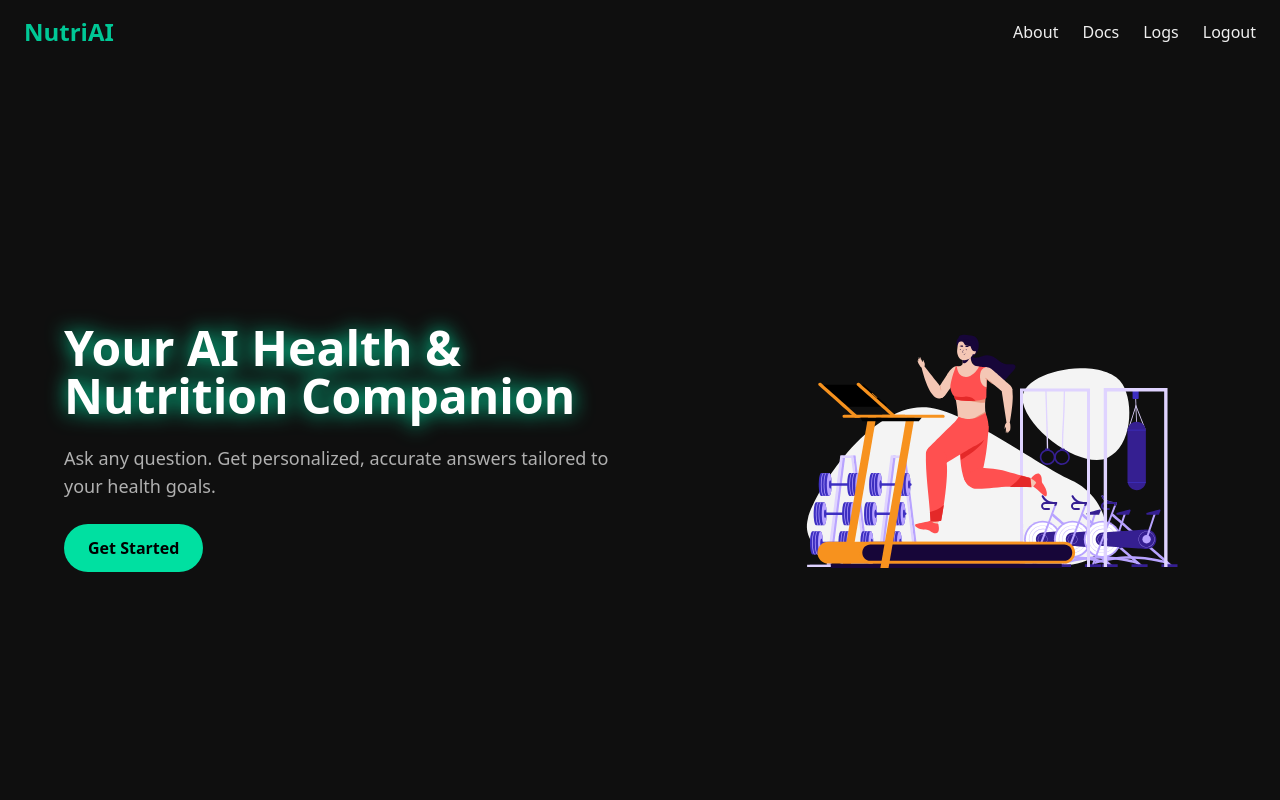
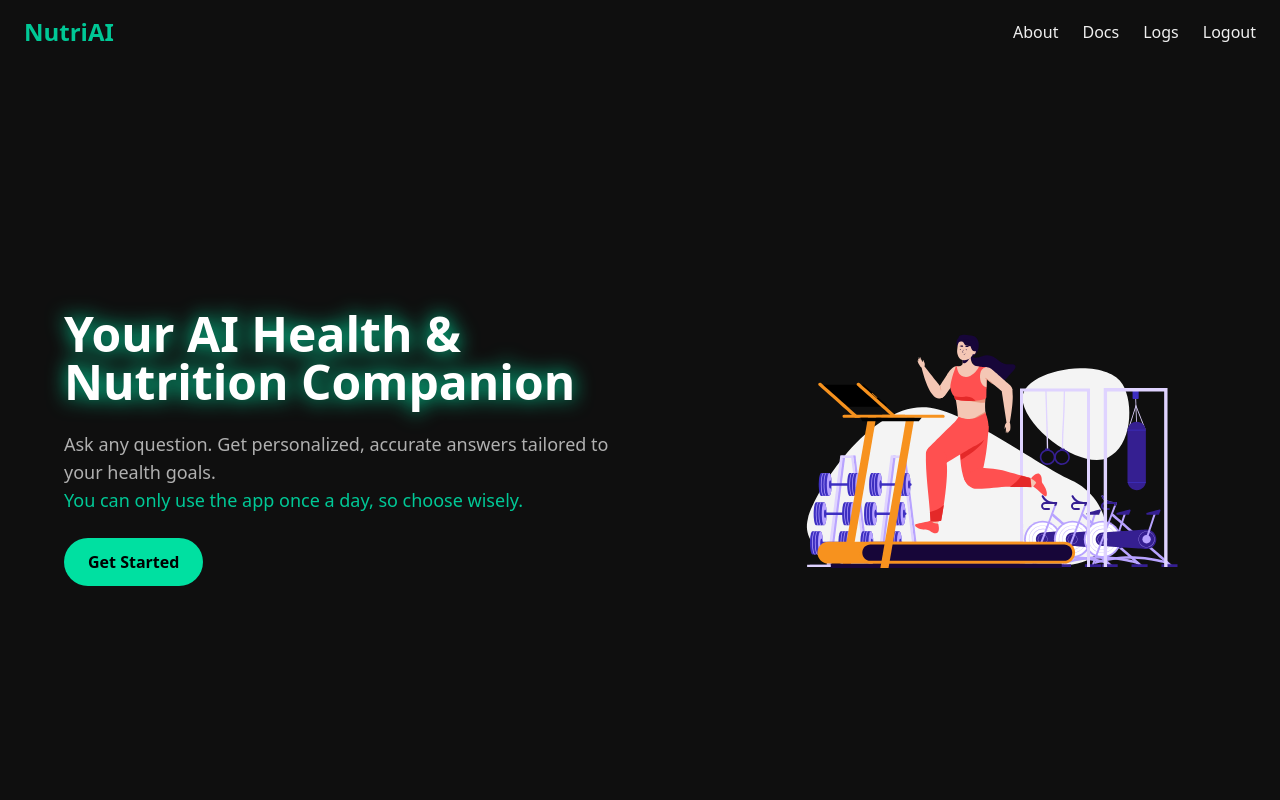
Before and after one commit to coder-nitin07/ai-health-nutrition-assistant, a React (Vite) app in the folder frontend/: page /home in a window 1280 px wide. Shown: the top 800 px of the page. Built offline with nearby package versions, Linux system fonts and the light colour scheme; no server answers; sample sign-in values are in the browser's storage.

Commit message:
Update HeroSection

```diff
--- a/frontend/src/components/HeroSection.jsx
+++ b/frontend/src/components/HeroSection.jsx
@@ -44,11 +44,14 @@ const HeroSection = () => {
                     Your AI Health & Nutrition Companion
                 </h1>
 
-                <p className="text-[#B0B0B0] text-lg">
-                    Ask any question. Get personalized, accurate answers tailored to your
-                    health goals.
-                </p>
-
+               {!hasLoggedToday && (
+  <p className="text-[#B0B0B0] text-lg">
+    Ask any question. Get personalized, accurate answers tailored to your health goals.<br />
+    <span className="text-[#00C896] font-medium">
+      You can only use the app once a day, so choose wisely.
+    </span>
+  </p>
+)}
                 {hasLoggedToday ? (
                     <p className="text-[#00E0A1] font-semibold text-lg">
                         Great, you logged today! Come back tomorrow.
```
